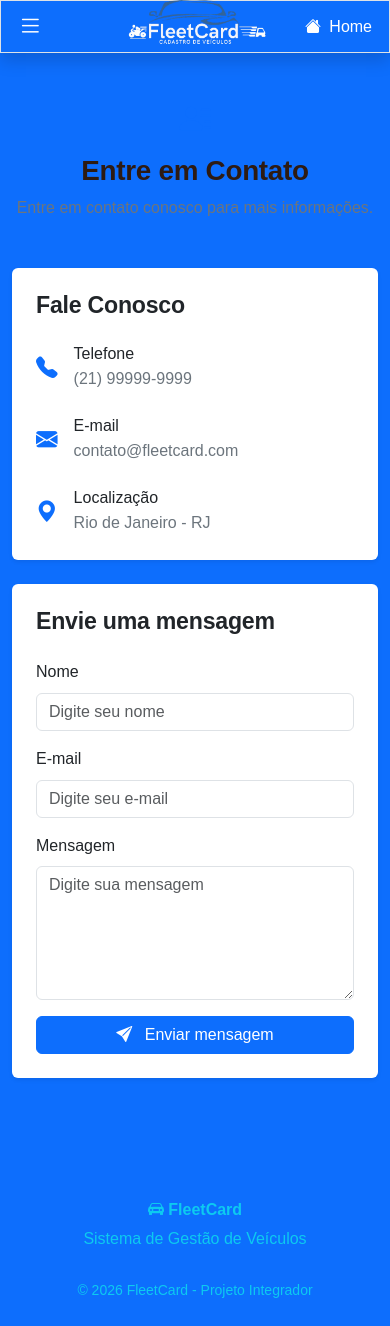
After one commit to CybernautilusSS/cadastro_de_veiculos, a Django app: page /contatos/ in a window 390 px wide. The commit adds this page. Run offline with Django 5.2, Linux system fonts and the light colour scheme.

Commit message:
feat: cria página Contatos responsiva
Cria a página Contatos do FleetCard. Adiciona a rota e atualiza views e URLs. Adiciona o link da página no menu. Página funcional e responsiva, ainda sem conteúdo.

```diff
--- /dev/null
+++ b/FleetCard/templates/contatos.html
@@ -0,0 +1,175 @@
+
+{% extends 'base.html' %}
+
+{% block title %}
+    Contatos | FleetCard
+{% endblock %}
+
+{% block content %}
+
+<!-- Contatos -->
+<section class="py-5">
+
+    <div class="container">
+
+        <!-- Título -->
+        <div class="text-center mb-5">
+
+            <i class="bi bi-person-lines-fill text-primary display-5"></i>
+
+            <h1 class="fw-bold mt-3">
+                Entre em Contato
+            </h1>
+
+            <p class="text-secondary">
+                Entre em contato conosco para mais informações.
+            </p>
+
+        </div>
+
+
+        <div class="row g-4">
+
+            <!-- Informações -->
+            <div class="col-12 col-md-5">
+
+                <div class="card border-0 shadow-sm h-100">
+
+                    <div class="card-body p-4">
+
+                        <h3 class="fw-bold mb-4">
+                            Fale Conosco
+                        </h3>
+
+                        <div class="d-flex align-items-center mb-4">
+
+                            <i class="bi bi-telephone-fill text-primary fs-4 me-3"></i>
+
+                            <div>
+                                <h6 class="mb-1">Telefone</h6>
+                                <p class="text-secondary mb-0">
+                                    (21) 99999-9999
+                                </p>
+                            </div>
+
+                        </div>
+
+
+                        <div class="d-flex align-items-center mb-4">
+
+                            <i class="bi bi-envelope-fill text-primary fs-4 me-3"></i>
+
+                            <div>
+                                <h6 class="mb-1">E-mail</h6>
+                                <p class="text-secondary mb-0">
+                                    contato@fleetcard.com
+                                </p>
+                            </div>
+
+                        </div>
+
+
+                        <div class="d-flex align-items-center">
+
+                            <i class="bi bi-geo-alt-fill text-primary fs-4 me-3"></i>
+
+                            <div>
+                                <h6 class="mb-1">Localização</h6>
+                                <p class="text-secondary mb-0">
+                                    Rio de Janeiro - RJ
+                                </p>
+                            </div>
+
+                        </div>
+
+                    </div>
+
+                </div>
+
+            </div>
+
+
+            <!-- Formulário -->
+            <div class="col-12 col-md-7">
+
+                <div class="card border-0 shadow-sm">
+
+                    <div class="card-body p-4">
+
+                        <h3 class="fw-bold mb-4">
+                            Envie uma mensagem
+                        </h3>
+
+                        <form>
+
+                            <div class="mb-3">
+
+                                <label for="nome" class="form-label">
+                                    Nome
+                                </label>
+
+                                <input
+                                    type="text"
+                                    class="form-control"
+                                    id="nome"
+                                    placeholder="Digite seu nome"
+                                >
+
+                            </div>
+
+
+                            <div class="mb-3">
+
+                                <label for="email" class="form-label">
+                                    E-mail
+                                </label>
+
+                                <input
+                                    type="email"
+                                    class="form-control"
+                                    id="email"
+                                    placeholder="Digite seu e-mail"
+                                >
+
+                            </div>
+
+
+                            <div class="mb-3">
+
+                                <label for="mensagem" class="form-label">
+                                    Mensagem
+                                </label>
+
+                                <textarea
+                                    class="form-control"
+                                    id="mensagem"
+                                    rows="5"
+                                    placeholder="Digite sua mensagem"
+                                ></textarea>
+
+                            </div>
+
+
+                            <button
+                                type="submit"
+                                class="btn btn-primary w-100"
+                            >
+                                <i class="bi bi-send-fill me-2"></i>
+                                Enviar mensagem
+                            </button>
+
+                        </form>
+
+                    </div>
+
+                </div>
+
+            </div>
+
+        </div>
+
+    </div>
+
+</section>
+
+{% endblock %}
--- a/FleetCard/templates/includes/navbar.html
+++ b/FleetCard/templates/includes/navbar.html
@@ -13,9 +13,7 @@
             type="button" data-bs-toggle="offcanvas" data-bs-target="#sidebarFleetCard"
             aria-controls="sidebarFleetCard">
 
-            <span id="menuTextoFleetCard" class="text-white fw-normal small">
-                MENU
-            </span>
+
 
             <i id="menuIconFleetCard" class="bi bi-list fs-2 text-white">
             </i>
@@ -54,7 +52,7 @@
 
     <!-- Cabeçalho -->
 
-    <div class="offcanvas-header bg-transparent text-white justify-content-center py-2" style="min-height: 85px;">
+    <div class="offcanvas-header bg-transparent text-white justify-content-start py-2" style="min-height: 85px;">
 
         <button id="fecharSidebarFleetCard" type="button"
             class="btn btn-primary text-white fw-normal d-flex align-items-center gap-2" data-bs-dismiss="offcanvas"
@@ -110,7 +108,7 @@
 
             </a>
 
-            <a href="#" class="list-group-item list-group-item-action py-3">
+            <a href="{% url 'contatos' %}" class="list-group-item list-group-item-action py-3">
 
                 <i class="bi bi-telephone-fill text-primary me-3"></i>
 
--- a/FleetCard/urls.py
+++ b/FleetCard/urls.py
@@ -4,4 +4,5 @@ from . import views
 urlpatterns = [
     path('', views.home, name='home'),
     path('sobre/', views.sobre, name='sobre'),
+    path('contatos/', views.contatos, name='contatos'),
 ]
--- a/FleetCard/views.py
+++ b/FleetCard/views.py
@@ -6,3 +6,6 @@ def home(request):
 
 def sobre(request):
     return render(request, 'sobre.html')
+
+def contatos(request):
+    return render(request, 'contatos.html')
```
